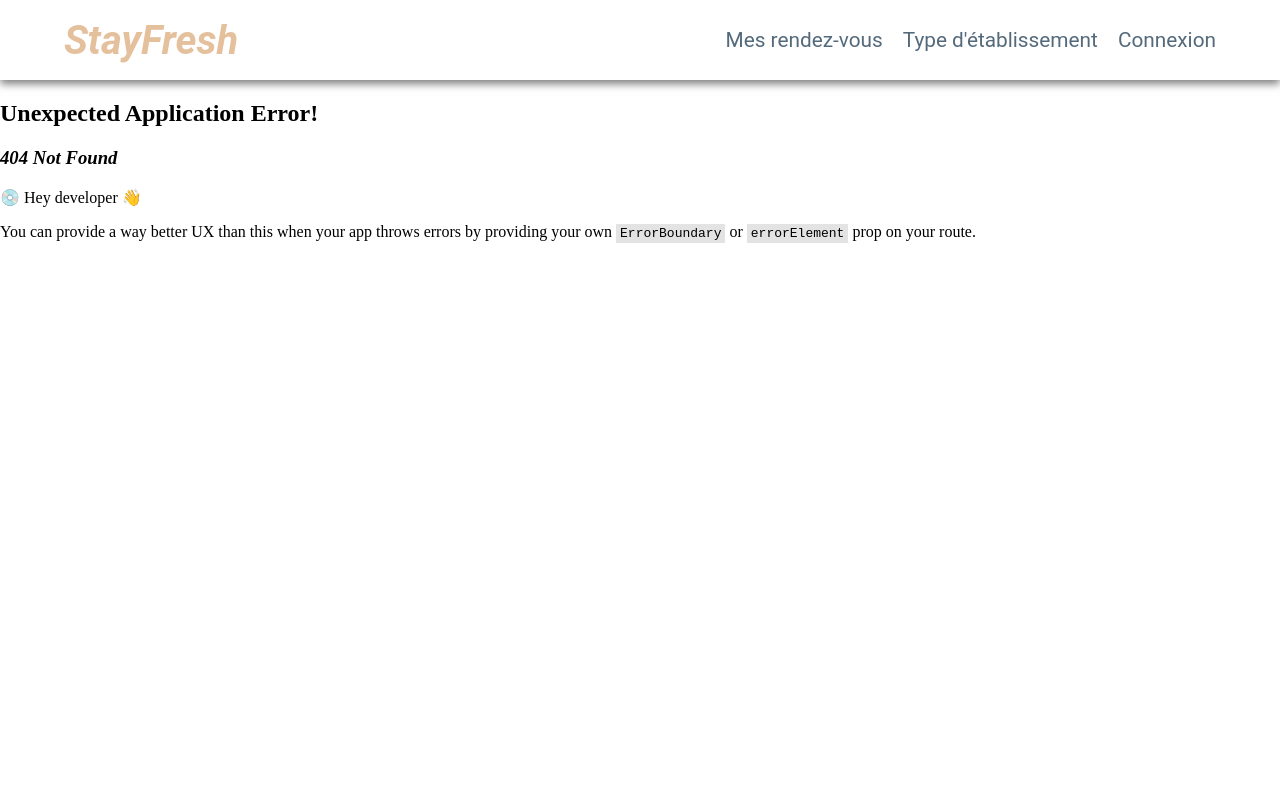
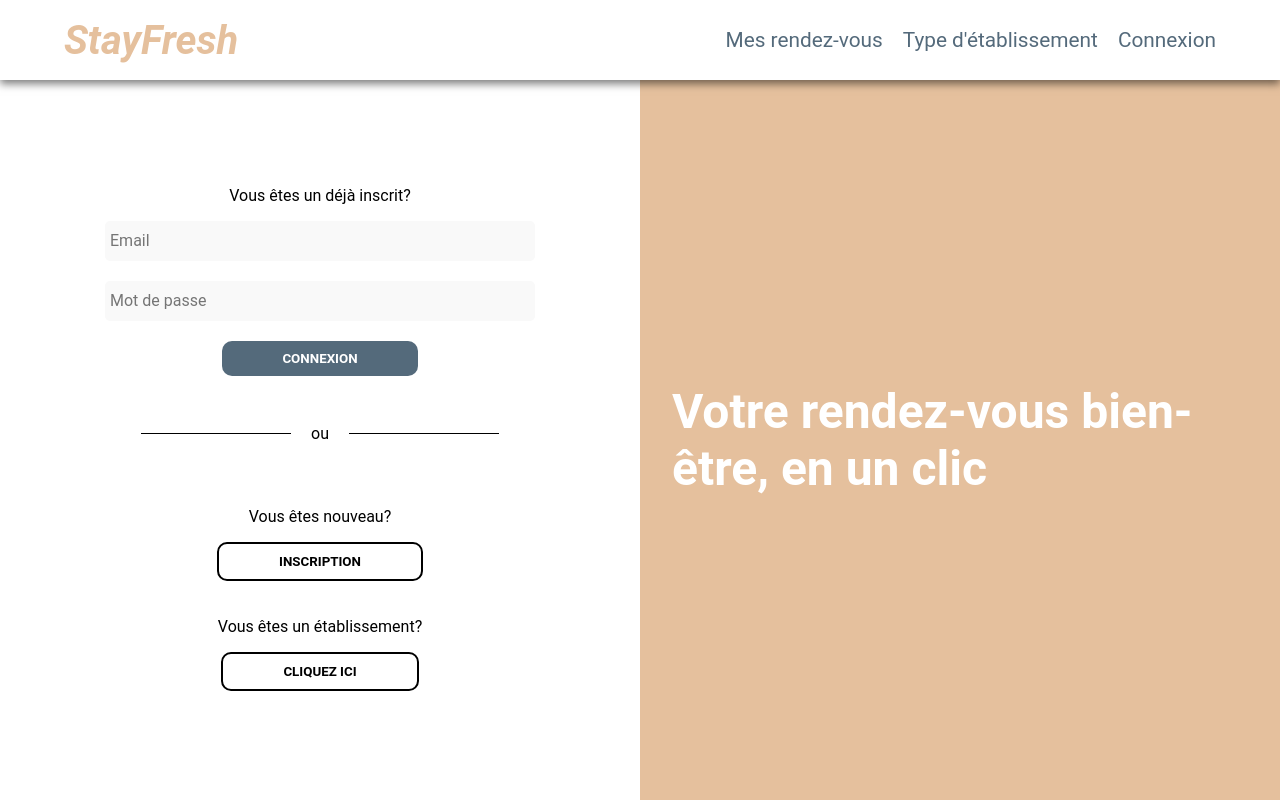
Before and after one commit to StayFreshDev/stayfresh-app, a React (Vite) app: page /connexion in a window 1280 px wide. Before the commit this address had no page. Built offline with nearby package versions, Linux system fonts and the light colour scheme.

Commit message:
form functionnality

```diff
--- a/src/components/Connexion.tsx
+++ b/src/components/Connexion.tsx
@@ -1,17 +1,49 @@
 import { ColoredContainer, Container, Form, Input } from './styles/molecules';
 import { Button, P_Hero, P, Separateur, Line, ButtonBorder } from './styles/atoms';
+import { useState } from 'react';
+import { useNavigate } from 'react-router-dom';
+
 interface ContainerProps { }
 
 const Connexion: React.FC<ContainerProps> = () => {
+
+  const [email, setEmail] = useState('');
+  const [password, setPassword] = useState('');
+  const navigate = useNavigate();
+
+  const handleSubmit = async (e: { preventDefault: () => void; }) => {
+    e.preventDefault();
+
+    const response = await fetch('http://localhost:8080/login', {
+      method: 'POST',
+      headers: {
+        'Content-Type': 'application/json'
+      },
+      body: JSON.stringify({ email, password })
+    });
+
+    if (response.ok) {
+      console.log('Connexion réussie');
+      // Rediriger l'utilisateur vers la page d'accueil
+      navigate('/');
+    } else {
+      const responseObject = await response.json();
+      console.log('Erreur lors de la connexion:', responseObject.message);
+      // Gérer les erreurs
+    }
+
+  };
+
+
   return (
     <>
     <Container>
         <ColoredContainer color='#fff'>
           <P>Vous êtes un déjà inscrit?</P>
-          <Form action="">
-            <Input type="text" name="email" id="email" placeholder='Email'></Input>
-            <Input type="password" name="password" id="password" placeholder='Mot de passe'></Input>
-            <Button color='#546A7B'>Connexion</Button>
+          <Form onSubmit={handleSubmit}>
+            <Input type="text" name="email" id="email" placeholder='Email' value={email} onChange={(e) => setEmail(e.target.value)} />
+            <Input type="password" name="password" id="password" placeholder='Mot de passe' value={password} onChange={(e) => setPassword(e.target.value)} />
+            <Button type="submit" color='#546A7B'>Connexion</Button>
           </Form>
           <Separateur>
             <Line />
--- a/src/components/Inscription.tsx
+++ b/src/components/Inscription.tsx
@@ -1,22 +1,54 @@
 import { ColoredContainer, Container, Form, Input, ColDiv, ColInput } from './styles/molecules';
 import { Button, P_Hero, P } from './styles/atoms';
+import { useState } from 'react';
+import { useNavigate } from 'react-router-dom';
 interface ContainerProps { }
 
 const Inscription: React.FC<ContainerProps> = () => {
+
+  const [nom, setNom] = useState('');
+  const [prenom, setPrenom] = useState('');
+  const [telephone, setTelephone] = useState('');
+  const [email, setEmail] = useState('');
+  const [password, setPassword] = useState('');
+  const navigate = useNavigate();
+
+  const handleSubmit = async (e: { preventDefault: () => void; }) => {
+    e.preventDefault();
+
+    const response = await fetch('http://localhost:8080/register', {
+      method: 'POST',
+      headers: {
+        'Content-Type': 'application/json'
+      },
+      body: JSON.stringify({ nom, prenom, telephone, email, password })
+    });
+
+    if (response.ok) {
+      console.log('Inscription réussie');
+      // Rediriger l'utilisateur vers la page de connexion
+      navigate('/connexion');
+      console.log('Nom:', nom);
+    } else {
+      const responseObject = await response.json();
+      console.log('Erreur lors de l\'inscription:', responseObject.message);
+      // Gérer les erreurs
+    }
+  };
   return (
     <>
     <Container>
         <ColoredContainer color='#fff'>
             <P>Incrivez-vous pour rester frais !</P>
-            <Form action="">
+            <Form onSubmit={handleSubmit}>
                 <ColDiv>
-                    <ColInput type="text" name="nom" id="nom" placeholder='Nom'></ColInput>
-                    <ColInput type="text" name="prenom" id="prenom" placeholder='Prénom'></ColInput>
+                  <ColInput type="text" name="nom" id="nom" placeholder='Nom' value={nom} onChange={(e) => setNom(e.target.value)} />
+                  <ColInput type="text" name="prenom" id="prenom" placeholder='Prénom' value={prenom} onChange={(e) => setPrenom(e.target.value)} />
                 </ColDiv>
-                <Input type="text" name="telephone" id="telephone" placeholder='Téléphone'></Input>
-                <Input type="text" name="email" id="email" placeholder='Email'></Input>
-                <Input type="password" name="password" id="password" placeholder='Mot de passe'></Input>
-                <Button color='#546A7B'>Inscription</Button>
+                <Input type="text" name="telephone" id="telephone" placeholder='Téléphone' value={telephone} onChange={(e) => setTelephone(e.target.value)} />
+                <Input type="text" name="email" id="email" placeholder='Email' value={email} onChange={(e) => setEmail(e.target.value)} />
+                <Input type="password" name="password" id="password" placeholder='Mot de passe' value={password} onChange={(e) => setPassword(e.target.value)} />
+                <Button type="submit" color='#546A7B'>Inscription</Button>
             </Form>
 
         </ColoredContainer>
--- a/src/components/styles/atoms/index.tsx
+++ b/src/components/styles/atoms/index.tsx
@@ -1,17 +1,9 @@
-import {A} from './Text';
-import {Button} from './Button';
-import { P_Hero } from './Text';
+import {A, P, P_Hero} from './Text';
+import {Button, ButtonBorder} from './Button';
 import { H1 } from './Title';
-import { P } from './Text';
-import {Separateur} from './Separator';
-import {Line} from './Separator';
-import { ButtonBorder } from './Button';
+import {Separateur, Line} from './Separator';
 
-export {A as A };
-export {Button as Button};
-export { P_Hero as P_Hero };
+export {A as A, P_Hero as P_Hero, P as P };
+export {Button as Button, ButtonBorder as ButtonBorder};
 export { H1 as H1 };
-export { P as P };
-export {Separateur as Separateur};
-export {Line as Line};
-export { ButtonBorder as ButtonBorder};
+export {Separateur as Separateur, Line as Line};
--- a/src/main.tsx
+++ b/src/main.tsx
@@ -15,7 +15,8 @@ import Home from "./components/Home";
 const router = createBrowserRouter([
   { path: "/", element: <Home /> },
   { path: "/inscription", element: <Inscription /> },
-  { path: "/page-entreprise", element: <PageEntreprise />}
+  { path: "/page-entreprise", element: <PageEntreprise />},
+  { path: "/connexion", element: <Connexion />}
 ]);
 
 ReactDOM.createRoot(document.getElementById("root") as HTMLElement).render(
```
